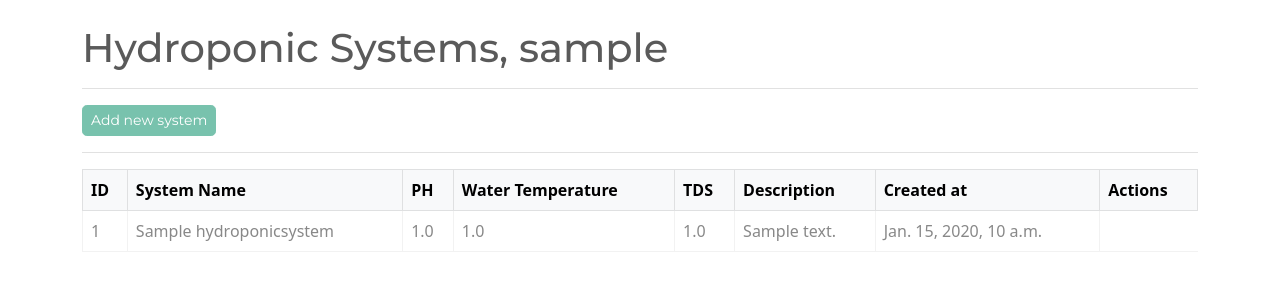
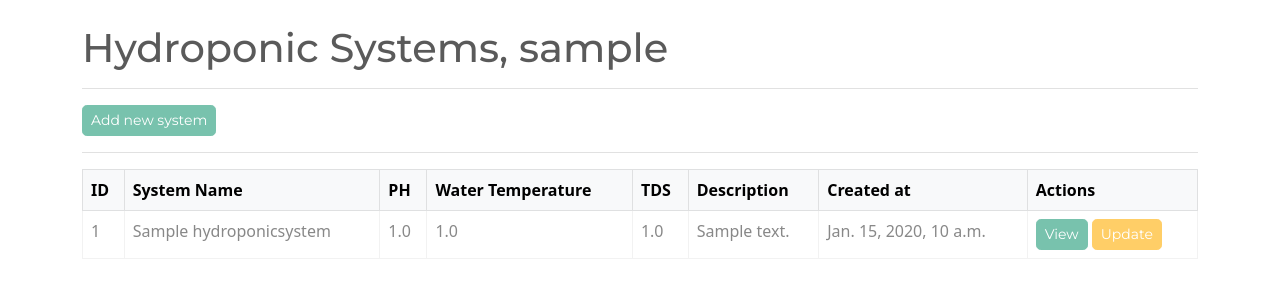
Before and after one commit to mChoczay/Luna_Hydrophonic, a Django app: page /dashboard in a window 1280 px wide. Shown: the part 56-356 px from the top of the page. Run offline with Django 5.2, Linux system fonts and the light colour scheme; a user stored in the database is signed in; tables that the repository leaves empty hold one stand-in row (values such as "Sample post").

Commit message:
update funcs

```diff
--- a/CRUD/crudapp/templates/crudapp/create.html
+++ b/CRUD/crudapp/templates/crudapp/create.html
@@ -14,7 +14,11 @@
                 <br>
                 <button type="submit" class="btn btn-primary w-100 btn-block p-2"> Submit </button>
             </form>
+            <br>
+            <a href="{% url 'dashboard' %}" class='btn btn-secondary'> Return </a>
+            &nbsp;
         </div>
+
     </body>
 
 
--- a/CRUD/crudapp/templates/crudapp/dashboard.html
+++ b/CRUD/crudapp/templates/crudapp/dashboard.html
@@ -36,11 +36,11 @@
                         <td>{{system.created_at}}</td>
 
 
-                        {% comment %} <td>
-                            <a class="btn btn-primary btn-sm" href="{% url 'system_detail' system.id %}">View</a>
-                            <a class="btn btn-warning btn-sm" href="{% url 'system_update' system.id %}">Update</a>
-                            <a class="btn btn-danger btn-sm" href="{% url 'system_delete' system.id %}">Delete</a>
-                        </td> {% endcomment %}
+                        <td>
+                            <a class="btn btn-primary btn-sm" href="{% url 'view' system.id %}">View</a>
+                            <a class="btn btn-warning btn-sm" href="{% url 'update' system.id %}">Update</a>
+                            {% comment %} <a class="btn btn-danger btn-sm" href="{% url 'system_delete' system.id %}">Delete</a> {% endcomment %}
+                        </td>
                     </tr>
                 {% endfor %}
             {% endif %}
--- a/CRUD/crudapp/urls.py
+++ b/CRUD/crudapp/urls.py
@@ -12,6 +12,8 @@ urlpatterns = [
 
     path('dashboard', views.dashboard, name="dashboard"),
     path('create', views.add_system, name="create"),
+    path('update/<int:pk>', views.update_system, name="update"),
+    path('system/<int:pk>', views.view_system, name="view"),
 
 
 ]
--- a/CRUD/crudapp/views.py
+++ b/CRUD/crudapp/views.py
@@ -67,7 +67,9 @@ def dashboard(request):
 
     return render(request, "crudapp/dashboard.html", context=context)
 
+
 # - Create new record (new hydroponic system)
+
 
 @login_required(login_url="login")
 def add_system(request):
@@ -87,6 +89,37 @@ def add_system(request):
     return render(request, "crudapp/create.html", context=context)
 
 
+# - Update existing system
+
+
+@login_required(login_url="login")
+def update_system(request, pk):
+
+    system = HydroponicSystem.objects.get(id=pk)
+
+    form = UpdateSystemForm(instance=system)
+
+    if request.method == "POST":
+        form = UpdateSystemForm(request.POST, instance=system)
+
+        if form.is_valid():
+            form.save()
+
+            return redirect("dashboard")
+
+    context = {"update_system_form": form}
+
+    return render(request, "crudapp/update.html", context=context)
+
+@login_required(login_url="login")
+def view_system(request, pk):
+
+    all_systems = HydroponicSystem.objects.get(id=pk)
+    context = {"system": all_systems}
+
+    return render(request, "crudapp/view.html", context=context)
+
+
 def logout(request):
 
     auth.logout(request)
```
Also changed, not shown: CRUD/crudapp/templates/crudapp/update.html (+23 -0 lines), CRUD/crudapp/templates/crudapp/view.html (+21 -0 lines).
